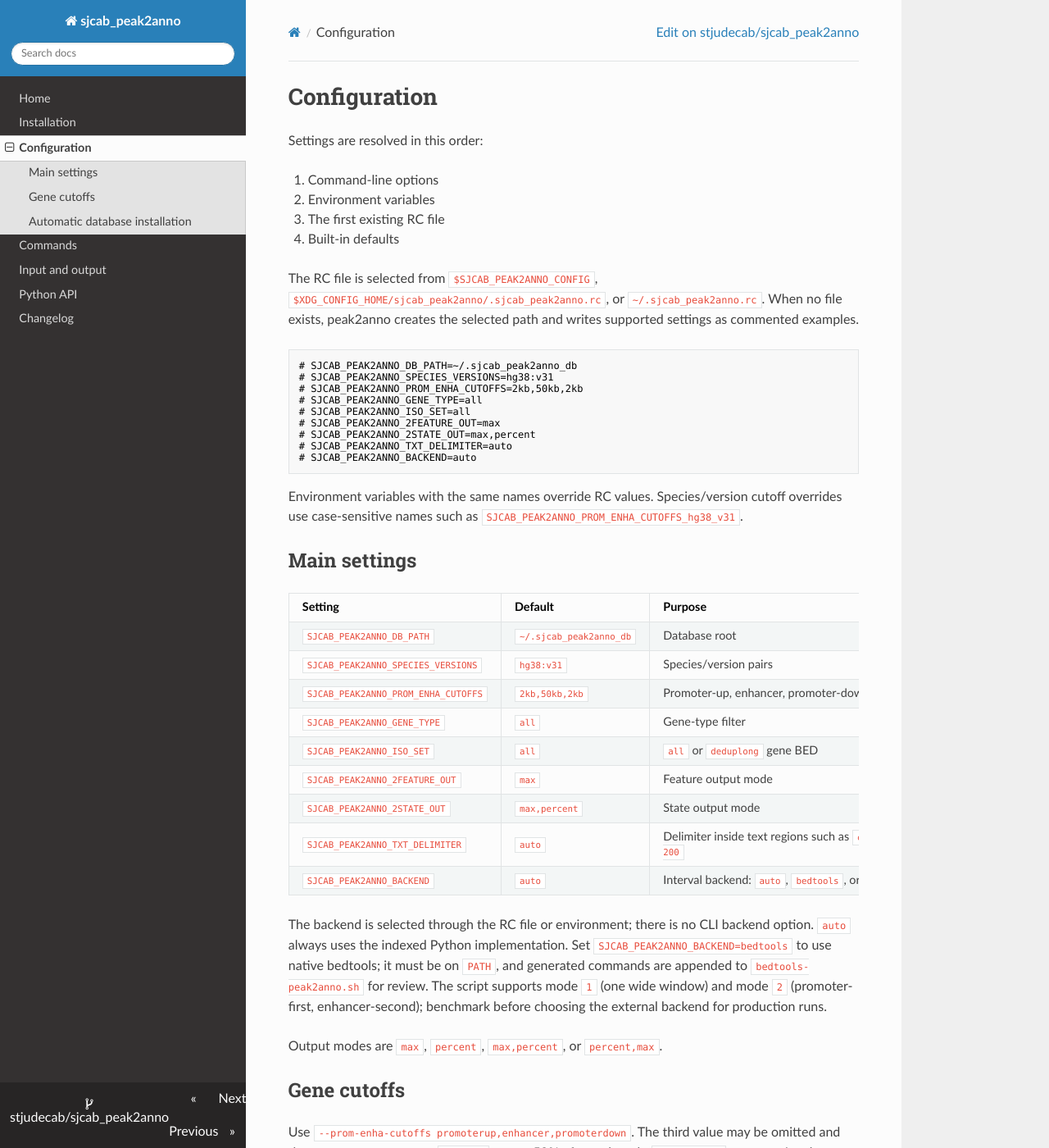
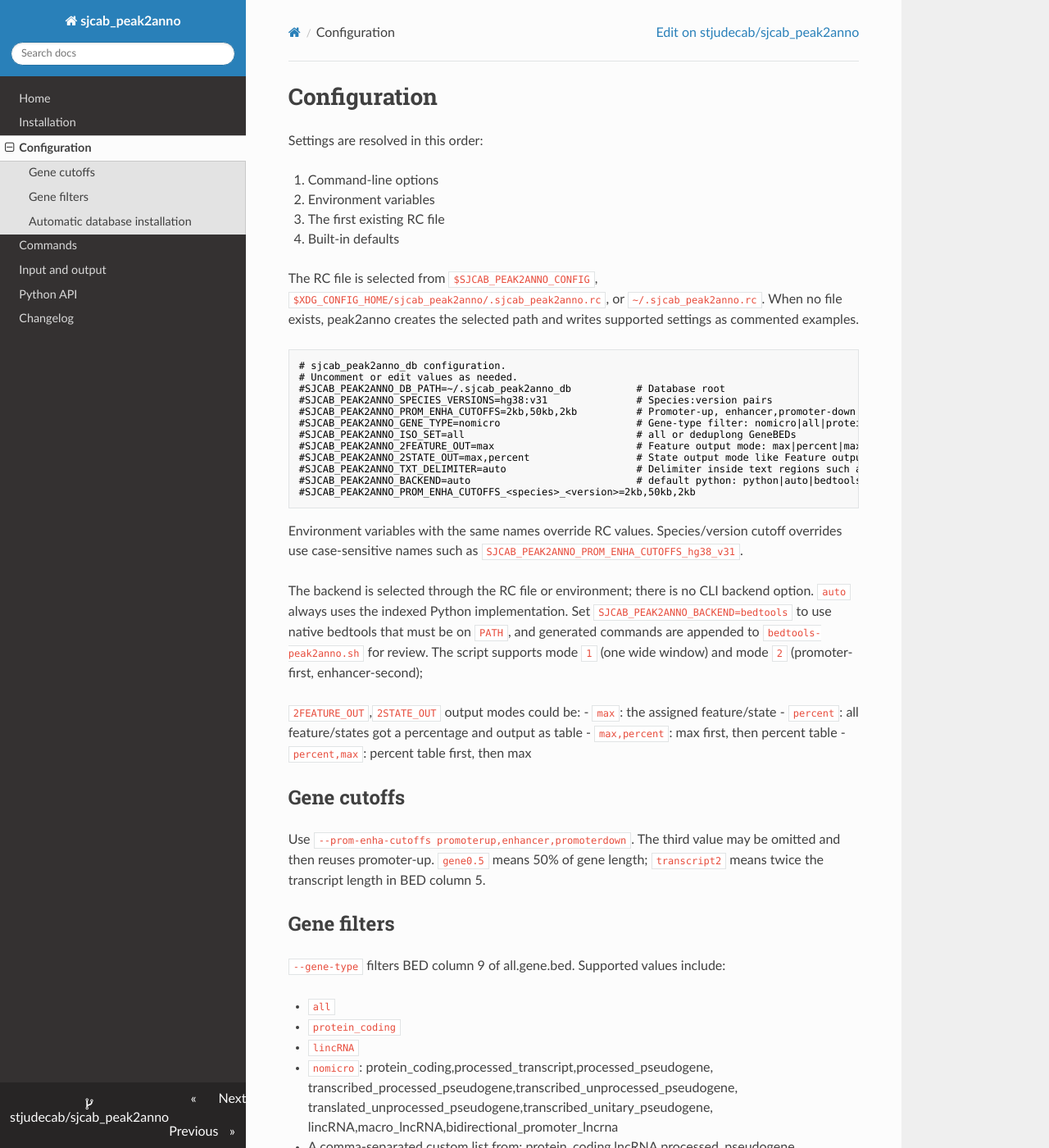
Before and after one commit to stjudecab/sjcab_peak2anno, an MkDocs documentation site: the page built from docs/configuration.md, in a window 1280 px wide and 1400 px high. Shown: the whole window at 82% size. Built offline with MkDocs 1.6.1, drawn with Linux system fonts in a browser that asks for light colours; nearby versions of some CDN libraries; some of the changed text lies outside the part shown.

Commit message:
Fix database discovery and annotation output

````diff
--- a/docs/configuration.md
+++ b/docs/configuration.md
@@ -13,44 +13,36 @@
 path and writes supported settings as commented examples.
 
 ```text
-# SJCAB_PEAK2ANNO_DB_PATH=~/.sjcab_peak2anno_db
-# SJCAB_PEAK2ANNO_SPECIES_VERSIONS=hg38:v31
-# SJCAB_PEAK2ANNO_PROM_ENHA_CUTOFFS=2kb,50kb,2kb
-# SJCAB_PEAK2ANNO_GENE_TYPE=all
-# SJCAB_PEAK2ANNO_ISO_SET=all
-# SJCAB_PEAK2ANNO_2FEATURE_OUT=max
-# SJCAB_PEAK2ANNO_2STATE_OUT=max,percent
-# SJCAB_PEAK2ANNO_TXT_DELIMITER=auto
-# SJCAB_PEAK2ANNO_BACKEND=auto
+# sjcab_peak2anno_db configuration.
+# Uncomment or edit values as needed.
+#SJCAB_PEAK2ANNO_DB_PATH=~/.sjcab_peak2anno_db           # Database root
+#SJCAB_PEAK2ANNO_SPECIES_VERSIONS=hg38:v31               # Species:version pairs
+#SJCAB_PEAK2ANNO_PROM_ENHA_CUTOFFS=2kb,50kb,2kb          # Promoter-up, enhancer,promoter-down cutoffs
+#SJCAB_PEAK2ANNO_GENE_TYPE=nomicro                       # Gene-type filter: nomicro|all|protein_coding|lincRNA
+#SJCAB_PEAK2ANNO_ISO_SET=all                             # all or deduplong GeneBEDs
+#SJCAB_PEAK2ANNO_2FEATURE_OUT=max                        # Feature output mode: max|percent|max,percent|percent,max
+#SJCAB_PEAK2ANNO_2STATE_OUT=max,percent                  # State output mode like Feature output mode
+#SJCAB_PEAK2ANNO_TXT_DELIMITER=auto                      # Delimiter inside text regions such as ":-" for chr1:100-200
+#SJCAB_PEAK2ANNO_BACKEND=auto                            # default python: python|auto|bedtools
+#SJCAB_PEAK2ANNO_PROM_ENHA_CUTOFFS_<species>_<version>=2kb,50kb,2kb
 ```
 
 Environment variables with the same names override RC values. Species/version
 cutoff overrides use case-sensitive names such as
 `SJCAB_PEAK2ANNO_PROM_ENHA_CUTOFFS_hg38_v31`.
 
-## Main settings
-
-| Setting | Default | Purpose |
-| --- | --- | --- |
-| `SJCAB_PEAK2ANNO_DB_PATH` | `~/.sjcab_peak2anno_db` | Database root |
-| `SJCAB_PEAK2ANNO_SPECIES_VERSIONS` | `hg38:v31` | Species/version pairs |
-| `SJCAB_PEAK2ANNO_PROM_ENHA_CUTOFFS` | `2kb,50kb,2kb` | Promoter-up, enhancer, promoter-down cutoffs |
-| `SJCAB_PEAK2ANNO_GENE_TYPE` | `all` | Gene-type filter |
-| `SJCAB_PEAK2ANNO_ISO_SET` | `all` | `all` or `deduplong` gene BED |
-| `SJCAB_PEAK2ANNO_2FEATURE_OUT` | `max` | Feature output mode |
-| `SJCAB_PEAK2ANNO_2STATE_OUT` | `max,percent` | State output mode |
-| `SJCAB_PEAK2ANNO_TXT_DELIMITER` | `auto` | Delimiter inside text regions such as `chr1:100-200` |
-| `SJCAB_PEAK2ANNO_BACKEND` | `auto` | Interval backend: `auto`, `bedtools`, or `python` |
-
 The backend is selected through the RC file or environment; there is no CLI
 backend option. `auto` always uses the indexed Python implementation. Set
-`SJCAB_PEAK2ANNO_BACKEND=bedtools` to use native bedtools; it must be on
+`SJCAB_PEAK2ANNO_BACKEND=bedtools` to use native bedtools that must be on
 `PATH`, and generated commands are appended to `bedtools-peak2anno.sh` for
 review. The script supports mode `1` (one wide window) and mode `2`
-(promoter-first, enhancer-second); benchmark before choosing the external
-backend for production runs.
+(promoter-first, enhancer-second);
 
-Output modes are `max`, `percent`, `max,percent`, or `percent,max`.
+`2FEATURE_OUT`,`2STATE_OUT` output modes could be:
+- `max`: the assigned feature/state
+- `percent`: all feature/states got a percentage and output as table
+- `max,percent`: max first, then percent table
+- `percent,max`: percent table first, then max
 
 ## Gene cutoffs
 
@@ -58,17 +50,44 @@
 may be omitted and then reuses promoter-up. `gene0.5` means 50% of gene
 length; `transcript2` means twice the transcript length in BED column 5.
 
+## Gene filters
+
+`--gene-type` filters BED column 9 of all.gene.bed. Supported values include:
+
+- `all`
+- `protein_coding`
+- `lincRNA`
+- `nomicro`: protein_coding,processed_transcript,processed_pseudogene,
+  transcribed_processed_pseudogene,transcribed_unprocessed_pseudogene,
+  translated_unprocessed_pseudogene,transcribed_unitary_pseudogene,
+  lincRNA,macro_lncRNA,bidirectional_promoter_lncrna
+- A comma-separated custom list from: protein_coding,lncRNA,processed_pseudogene,
+  unprocessed_pseudogene,miRNA,snRNA,misc_RNA,TEC,transcribed_unprocessed_pseudogene,
+  snoRNA,rRNA_pseudogene,transcribed_processed_pseudogene,IG_V_pseudogene,IG_V_gene,
+  transcribed_unitary_pseudogene,TR_V_gene,unitary_pseudogene,TR_J_gene,rRNA,
+  polymorphic_pseudogene,IG_D_gene,TR_V_pseudogene,scaRNA,Mt_tRNA,pseudogene,
+  IG_J_gene,IG_C_gene,IG_C_pseudogene,ribozyme,TR_C_gene,TR_J_pseudogene,TR_D_gene
+  ,IG_J_pseudogene,translated_unprocessed_pseudogene,translated_processed_pseudogene,
+  sRNA,Mt_rRNA,vaultRNA,scRNA,IG_pseudogene
+
+
+
 ## Automatic database installation
 
-When an implicit gene or feature BED is missing, the CLI proposes the
-appropriate `sjcab-peak2anno-db` command. Confirm interactively, or use:
+When no explicit `--tss-bed`, `--gene-bed`, `--feature-dir`, or feature list is
+provided and the selected reference is missing, the CLI automatically runs the
+appropriate `sjcab-peak2anno-db` command for the selected species/version:
+
+The database CLI uses `install-genebed` for gene references and
+`install-feature` for feature references.
 
 ```bash
-peak2anno peak2gene peaks.bed --auto-install-db
+peak2anno peak2gene peaks.bed
 ```
 
-Use `--no-auto-install-db` to disable installation. If the database CLI is
-not installed, the package is installed from
+Use `--no-auto-install-db` to disable automatic installation. The explicit
+`--auto-install-db` option is retained as an alias for the default behavior.
+If the database CLI is not installed, the package is installed from
 [PyPI](https://pypi.org/project/sjcab-peak2anno-db/) first. Installation is
 locked at `<db-path>/.locks/<species>-<version>.lock`, so concurrent runs for
 the same reference share one installation while different references proceed
````
Also changed, not shown: Log.Codex.Dev.md (+7 -0 lines), docs/changelog.md (+16 -0 lines), docs/commands.md (+17 -5 lines), 9 other files.
